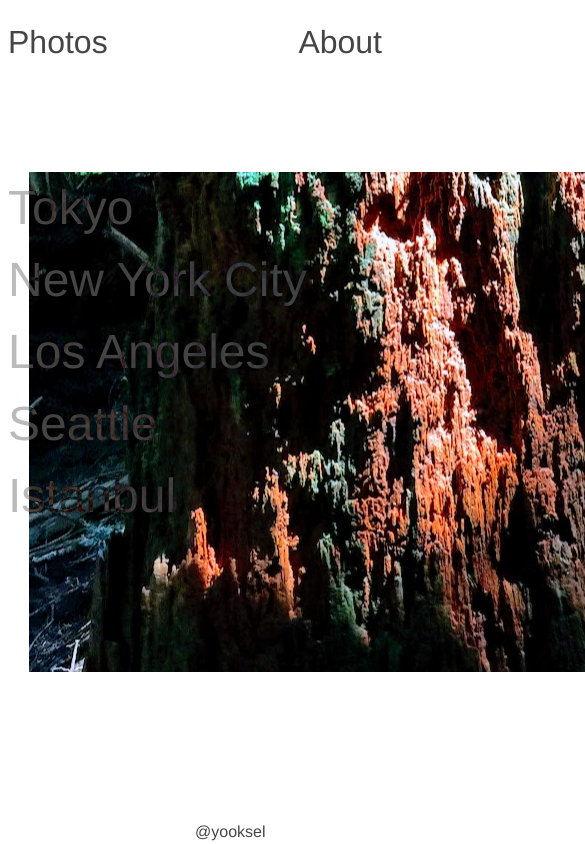
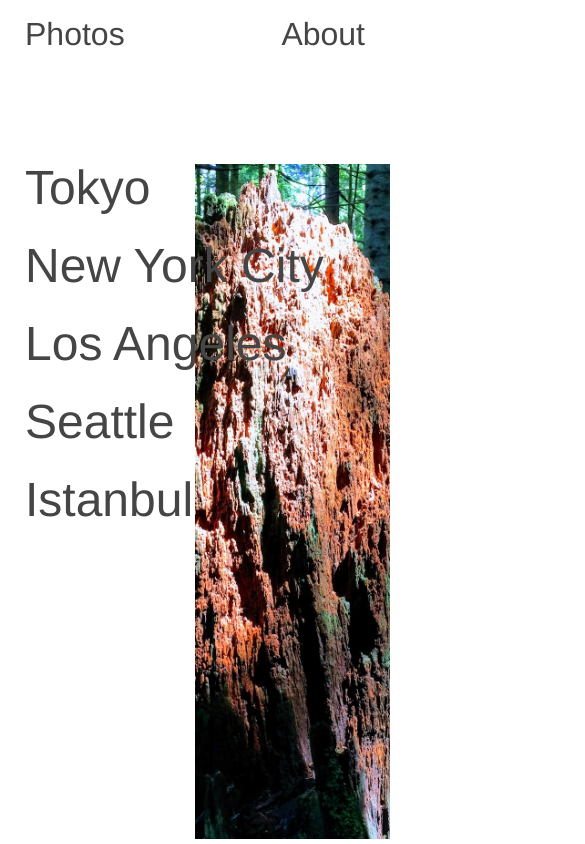
Before and after one commit to yukseltron/photo-piles, a SvelteKit app: page / in a window 390 px wide. Shown: the top 844 px of the page, 585 px wide, since content can reach past the window. Built offline with nearby package versions, Linux system fonts and the light colour scheme.

Commit message:
add mobile and accessibility enhancements

```diff
--- a/src/app.css
+++ b/src/app.css
@@ -23,18 +23,19 @@
 }
 
 body {
-  min-height: 98vh;
   display: flex;
   flex-direction: column;
   align-items: center;
   font-size: 2rem;
-  overflow: hidden;
+  max-height: 98vh;
+  max-width: 900px;
+  overflow-x: hidden;
+  margin: 0px 25px;
 }
 
 main {
   height: 100%;
   width: 100%;
-  max-width: 900px;
 }
 
 h1, h2 {
--- a/src/routes/+layout.svelte
+++ b/src/routes/+layout.svelte
@@ -8,19 +8,10 @@
 
 <slot />
 
-<footer>
-    <a rel="external" href="https://www.yooksel.com/">@yooksel</a>
-</footer>
-
 <style>
     nav {
+        width: 100%;;
         display: flex;
         justify-content: space-between;
     }
-
-    footer {
-        position: absolute;
-        left: 50%;
-        bottom: 0;
-    }
 </style>
--- a/src/routes/+page.svelte
+++ b/src/routes/+page.svelte
@@ -38,22 +38,23 @@
 <style>
     .handler {
         position: absolute;
-        width: 900px;
-        height: 500px;
-        background-position: -10% 75%;
-        background-repeat: no-repeat;
+        height: 80vh;
+        width: 50%;
+        background-size: cover;
+        background-position: center;
+        right: 0;
         z-index: -500;
+        overflow: hidden;
     }
-    ul {
-		padding: 0;
-		list-style-type: none;
-		margin: 0;
-	}
+
+    div {
+        margin-bottom: 25px;
+    }
 
     a {
         font-size: 3rem;
         color: var(--foreground);
-        mix-blend-mode: difference;
         font-weight: 200;
+        line-height: 3rem;
     }
 </style>
--- a/src/routes/[slug]/+page.svelte
+++ b/src/routes/[slug]/+page.svelte
@@ -18,8 +18,8 @@
 		•
 		{:then}
 			<PhotoCard>
-				<div style="pointer-events: none; width: 100%; height: 100%;">
-					<img src={photo.img} alt="Photo" />
+				<div style="pointer-events: none; max-width: 100%; object-fit: contain;">
+					<img src={photo.img} alt={photo.alt} style="width:100%; height:100%;"/>
 				</div>
 			</PhotoCard>
 		{/await}
--- a/src/routes/about/+page.svelte
+++ b/src/routes/about/+page.svelte
@@ -1,2 +1,9 @@
 <br/>
 <p>These are photographs taken during some of my time in different places.</p>
+<p>See more of <a rel="external" href="https://www.yooksel.com/">my stuff here.</a></p>
+
+<style>
+    a {
+        color: rgb(111, 111, 251);
+    }
+</style>
--- a/src/routes/data.js
+++ b/src/routes/data.js
@@ -62,42 +62,52 @@ export const posts = [
 		content: [
 			{
 				img: tokyo1,
+				alt: "An apartment staircase with square tiling and yellow beams. A tree branch can be seen in the bottom-right corner.",
 				width: 'half',
 			},
 			{
 				img: tokyo2,
+				alt: "A turquoise metallic spiral staircase. Rain drops can be seen dripping down the railing.",
 				width: 'half',
 			},
 			{
 				img: tokyo3,
+				alt: "A rusting light pole with large convex mirrors on either side. A tree and large green fencing rests behind it.",
 				width: 'full',
 			},
 			{
 				img: tokyo4,
+				alt: "",
 				width: 'full',
 			},
 			{
 				img: tokyo5,
+				alt: "",
 				width: 'full',
 			},
 			{
 				img: tokyo6,
+				alt: "",
 				width: 'full',
 			},
 			{
 				img: tokyo7,
+				alt: "",
 				width: 'half',
 			},
 			{
 				img: tokyo8,
+				alt: "",
 				width: 'half',
 			},
 			{
 				img: tokyo9,
+				alt: "",
 				width: 'half',
 			},
 			{
 				img: tokyo10,
+				alt: "",
 				width: 'half',
 			},
 		]
@@ -109,42 +119,52 @@ export const posts = [
 		content: [
 			{
 				img: nyc1,
+				alt: "",
 				width: 'full',
 			},
 			{
 				img: nyc2,
+				alt: "",
 				width: 'half',
 			},
 			{
 				img: nyc3,
+				alt: "",
 				width: 'half',
 			},
 			{
 				img: nyc4,
+				alt: "",
 				width: 'full',
 			},
 			{
 				img: nyc5,
+				alt: "",
 				width: 'half',
 			},
 			{
 				img: nyc6,
+				alt: "",
 				width: 'half',
 			},
 			{
 				img: nyc7,
+				alt: "",
 				width: 'half',
 			},
 			{
 				img: nyc8,
+				alt: "",
 				width: 'half',
 			},
 			{
 				img: nyc9,
+				alt: "",
 				width: 'half',
 			},
 			{
 				img: nyc10,
+				alt: "",
 				width: 'half',
 			},
 		]
@@ -156,42 +176,52 @@ export const posts = [
 		content: [
 			{
 				img: losangeles2,
+				alt: "",
 				width: 'full',
 			},
 			{
 				img: losangeles1,
+				alt: "",
 				width: 'half',
 			},
 			{
 				img: losangeles3,
+				alt: "",
 				width: 'half',
 			},
 			{
 				img: losangeles4,
+				alt: "",
 				width: 'half',
 			},
 			{
 				img: losangeles9,
+				alt: "",
 				width: 'half',
 			},
 			{
 				img: losangeles5,
+				alt: "",
 				width: 'full',
 			},
 			{
 				img: losangeles6,
+				alt: "",
 				width: 'full',
 			},
 			{
 				img: losangeles7,
+				alt: "",
 				width: 'half',
 			},
 			{
 				img: losangeles10,
+				alt: "",
 				width: 'half',
 			},
 			{
 				img: losangeles8,
+				alt: "",
 				width: 'full',
 			},
 		]
@@ -203,42 +233,52 @@ export const posts = [
 		content: [
 			{
 				img: seattle1,
+				alt: "",
 				width: 'half',
 			},
 			{
 				img: seattle3,
+				alt: "",
 				width: 'half',
 			},
 			{
 				img: seattle2,
+				alt: "",
 				width: 'full',
 			},
 			{
 				img: seattle4,
+				alt: "",
 				width: 'half',
 			},
 			{
 				img: seattle5,
+				alt: "",
 				width: 'half',
 			},
 			{
 				img: seattle6,
+				alt: "",
 				width: 'half',
 			},
 			{
 				img: seattle7,
+				alt: "",
 				width: 'half',
 			},
 			{
 				img: seattle8,
+				alt: "",
 				width: 'half',
 			},
 			{
 				img: seattle10,
+				alt: "",
 				width: 'half',
 			},
 			{
 				img: seattle9,
+				alt: "",
 				width: 'full',
 			},
 		]
@@ -250,42 +290,52 @@ export const posts = [
 		content: [
 			{
 				img: istanbul1,
+				alt: "",
 				width: 'full',
 			},
 			{
 				img: istanbul2,
+				alt: "",
 				width: 'half',
 			},
 			{
 				img: istanbul3,
+				alt: "",
 				width: 'half',
 			},
 			{
 				img: istanbul4,
+				alt: "",
 				width: 'half',
 			},
 			{
 				img: istanbul9,
+				alt: "",
 				width: 'half',
 			},
 			{
 				img: istanbul5,
+				alt: "",
 				width: 'half',
 			},
 			{
 				img: istanbul6,
+				alt: "",
 				width: 'half',
 			},
 			{
 				img: istanbul7,
+				alt: "",
 				width: 'half',
 			},
 			{
 				img: istanbul10,
+				alt: "",
 				width: 'half',
 			},
 			{
 				img: istanbul8,
+				alt: "",
 				width: 'full',
 			},
 		]
```
Also changed, not shown: src/lib/PhotoCard.svelte (+26 -14 lines).
